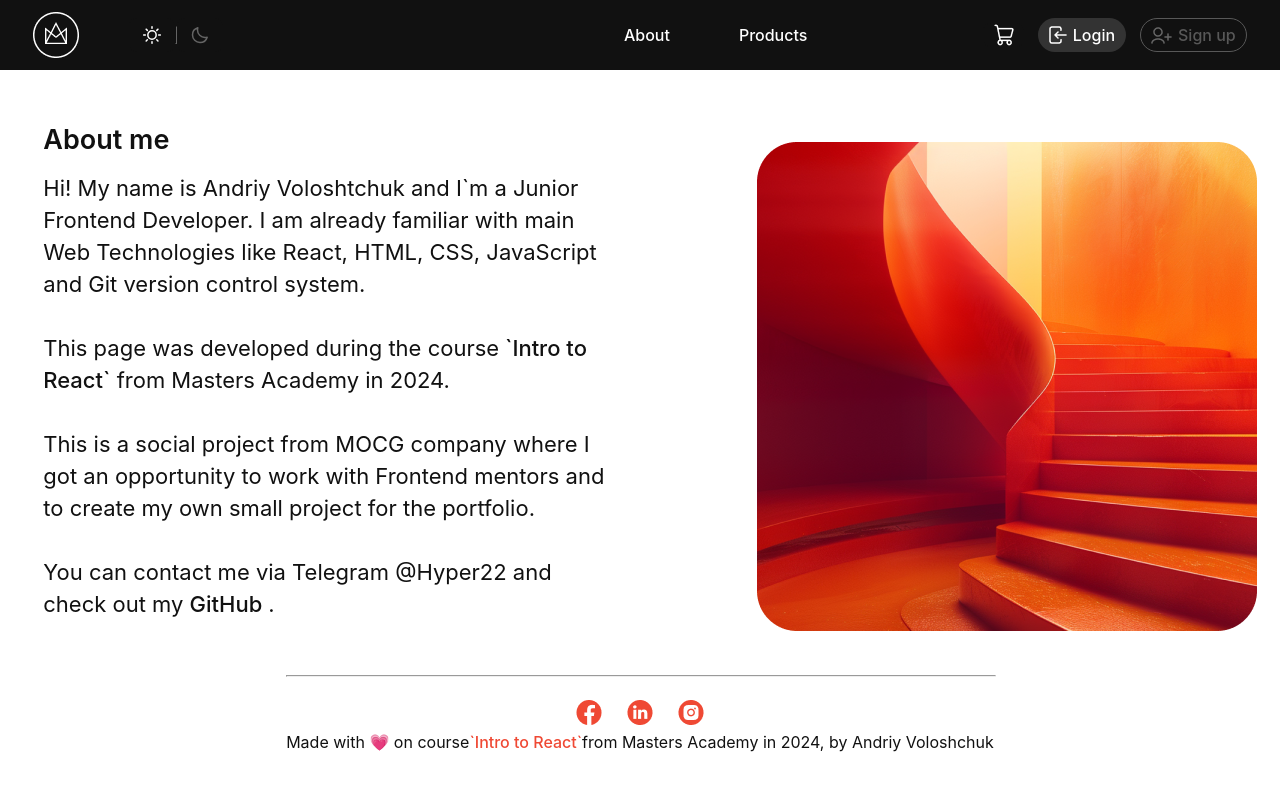
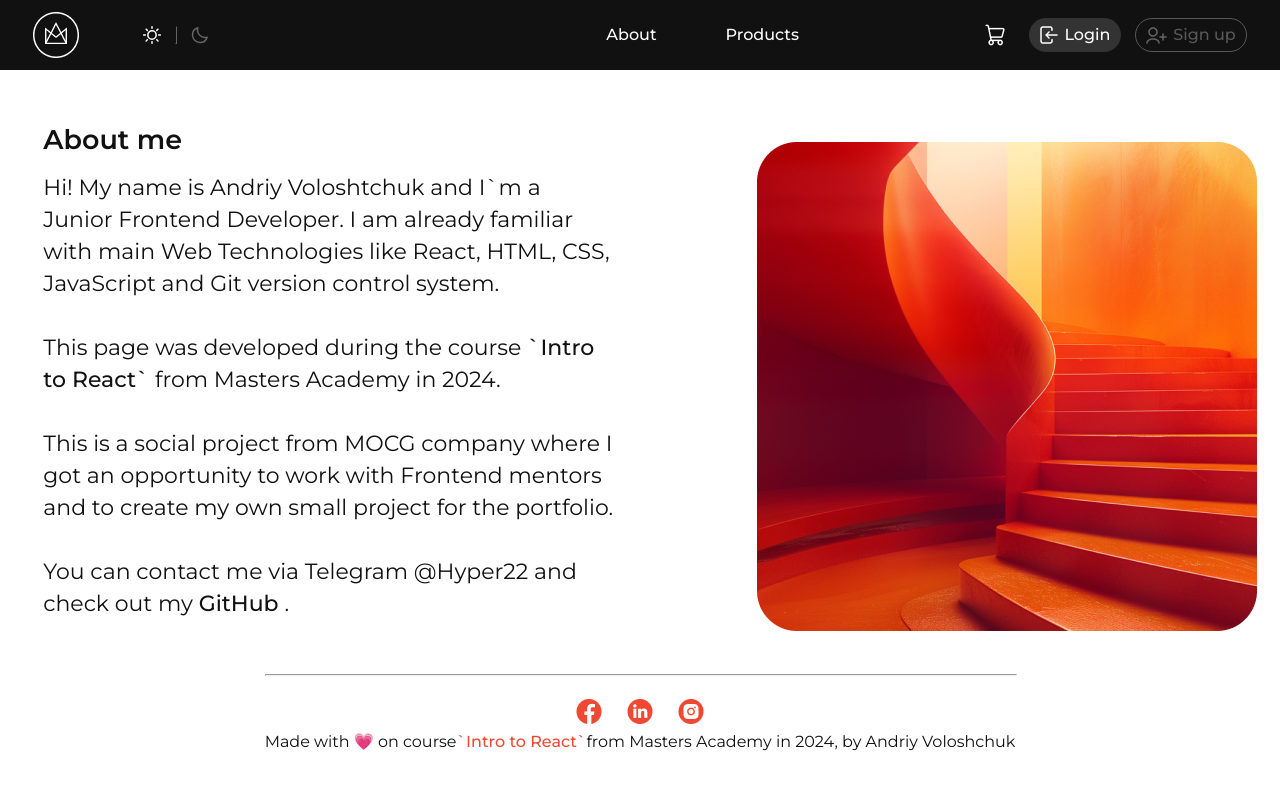
Before and after one commit to MastersAcademy/fe-react-2024, a React (Vite) app: page / in a window 1280 px wide. Shown: the top 790 px of the page. Built offline with nearby package versions, Linux system fonts and the light colour scheme.

Commit message:
add:  added font Montserrat

```diff
--- a/src/App.css
+++ b/src/App.css
@@ -1,7 +1,10 @@
+@import url("https://fonts.googleapis.com/css2?family=Montserrat:wght@400;500;600&display=swap");
+
 body {
   display: flex;
   flex-direction: column;
   align-content: center;
+  font-family: "Montserrat", sans-serif;
   min-width: 390px;
   background: #FFF;
 }
```
